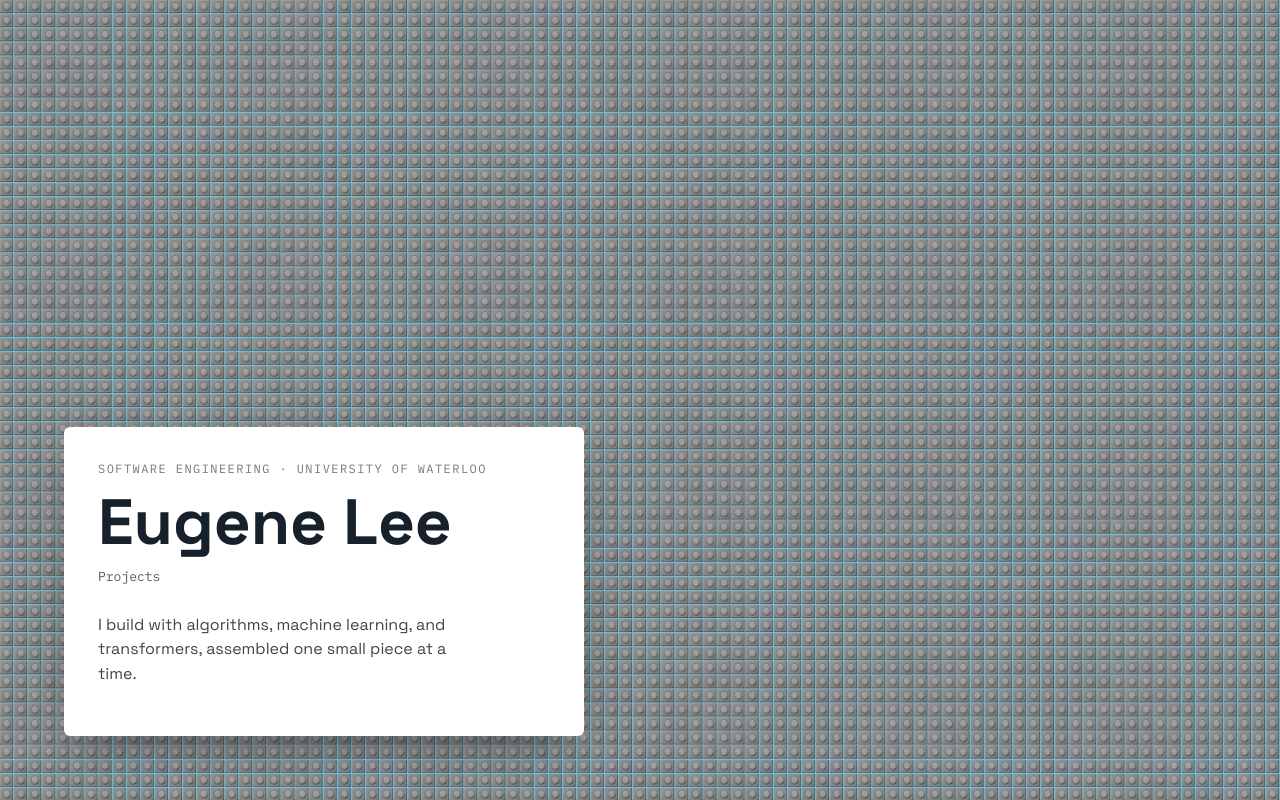
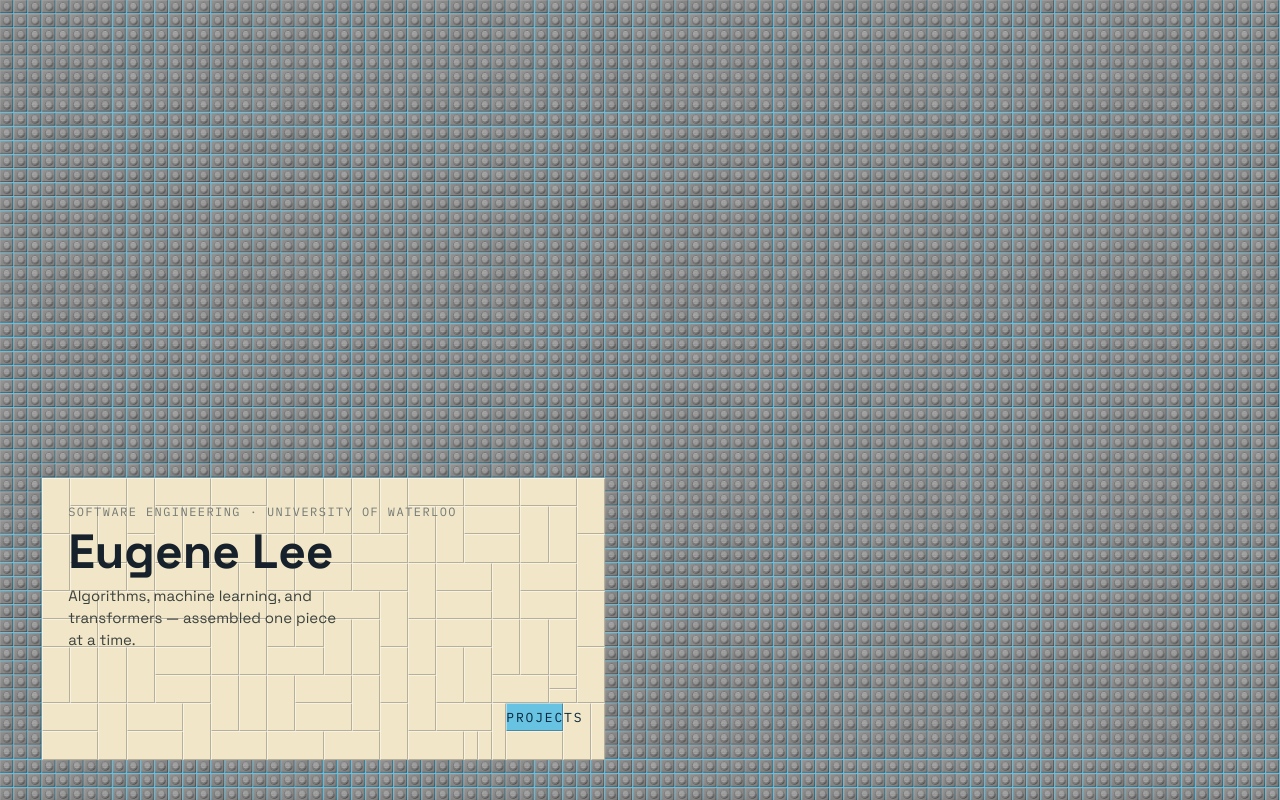
Before and after one commit to eu-lee/portfolio, a React (Vite) app: page / in a window 1280 px wide. Built offline with nearby package versions, Linux system fonts and the light colour scheme.

Commit message:
feat: Nameplate changed to flat plates

```diff
--- a/src/App.jsx
+++ b/src/App.jsx
@@ -2,6 +2,7 @@
 import { filters, projects } from "./data/projects.js";
 import { BrickCanvas } from "./components/BrickCanvas.jsx";
 import { BrickGrid } from "./components/BrickGrid.jsx";
+import { Nameplate } from "./components/Nameplate.jsx";
 import { ProjectCard } from "./components/ProjectCard.jsx";
 import heroBackground from "./assets/backgrounds/bkg.jpg";
 
@@ -14,22 +15,7 @@
   return (
     <section className="hero">
       <BrickCanvas src={heroBackground} />
-      <div className="hero-panel">
-        <p className="eyebrow">Software Engineering · University of Waterloo</p>
-        <h1>Eugene Lee</h1>
-        <nav className="hero-nav" aria-label="Primary navigation">
-          <a href="/projects" onClick={(event) => {
-            event.preventDefault();
-            navigateTo("/projects");
-          }}>
-            Projects
-          </a>
-        </nav>
-        <p>
-          I build with algorithms, machine learning, and transformers, assembled
-          one small piece at a time.
-        </p>
-      </div>
+      <Nameplate onNavigate={navigateTo} />
     </section>
   );
 }
--- a/src/components/BrickCanvas.jsx
+++ b/src/components/BrickCanvas.jsx
@@ -1,5 +1,6 @@
 import { useEffect, useRef } from "react";
 import { mixColor } from "../data/legoColors.js";
+import { studGrid } from "../lib/heroGrid.js";
 
 // Deterministic, position-locked surface variation so the field reads as real
 // plastic rather than flat CGI. Independent of the source image => fine grain.
@@ -189,9 +190,7 @@
         ctx.setTransform(dpr, 0, 0, dpr, 0, 0);
       }
 
-      const columns = Math.max(40, Math.min(112, Math.round(width / 14)));
-      const size = width / columns;
-      const rows = Math.ceil(height / size);
+      const { columns, size, rows } = studGrid(rect.width, rect.height);
 
       // Downsample the source into a columns x rows buffer, cover-fitting it
       // (center crop) so it matches a CSS `background-size: cover` framing.
--- /dev/null
+++ b/src/components/Nameplate.jsx
@@ -0,0 +1,165 @@
+import { useLayoutEffect, useMemo, useRef, useState } from "react";
+import { studGrid } from "../lib/heroGrid.js";
+
+// The nameplate is a procedurally tiled LEGO "plate": the Projects button
+// reserves a 2x4 slab and the rest of the grid is paved edge-to-edge with flat
+// tiles drawn from the footprint set below. Each tile is shaded and seamed like
+// a stud base plate (light top-left catch, dark bottom-right groove), just
+// without the raised stud on top.
+
+const COLS = 40;
+const ROWS = 20;
+
+// Footprints grouped by priority (w = columns, h = rows). At each open cell the
+// packer tries 2x4 first to maximize those, then 1x4, then 1x2, then 1x1 to
+// fill whatever is left. Orientations within a group are tried in random order
+// so the bond pattern doesn't come out perfectly regular.
+const PIECE_GROUPS = [
+  [{ w: 4, h: 2 }, { w: 2, h: 4 }], // 2x4
+  [{ w: 4, h: 1 }, { w: 1, h: 4 }], // 1x4
+  [{ w: 2, h: 1 }, { w: 1, h: 2 }], // 1x2
+  [{ w: 1, h: 1 }] // 1x1
+];
+
+// Every plate is the same white; its color, shading, and seams are all defined
+// in CSS (.tile), kept uniform so a 2x4 slab reads identically to a 1x1.
+
+// 2x4 Projects button, parked in the lower-right of the interior.
+const BUTTON = { r: ROWS - 4, c: COLS - 7, w: 4, h: 2 };
+
+// Cells of clearance from the hero's left/bottom edges when snapping the plate.
+const MARGIN = 3;
+
+// Small deterministic PRNG so the layout is stable across renders.
+function mulberry32(seed) {
+  let a = seed;
+  return function next() {
+    a |= 0;
+    a = (a + 0x6d2b79f5) | 0;
+    let t = Math.imul(a ^ (a >>> 15), 1 | a);
+    t = (t + Math.imul(t ^ (t >>> 7), 61 | t)) ^ t;
+    return ((t ^ (t >>> 14)) >>> 0) / 4294967296;
+  };
+}
+
+function canPlace(occupied, r, c, footprint) {
+  if (c + footprint.w > COLS || r + footprint.h > ROWS) return false;
+  for (let dr = 0; dr < footprint.h; dr += 1) {
+    for (let dc = 0; dc < footprint.w; dc += 1) {
+      if (occupied[(r + dr) * COLS + (c + dc)]) return false;
+    }
+  }
+  return true;
+}
+
+// Greedy by priority: place the first piece that fits, biggest group first, so
+// 2x4s are maximized before falling back to smaller plates.
+function chooseFootprint(occupied, r, c, rng) {
+  for (const group of PIECE_GROUPS) {
+    const ordered = group.length > 1 && rng() < 0.5 ? [group[1], group[0]] : group;
+    for (const footprint of ordered) {
+      if (canPlace(occupied, r, c, footprint)) return footprint;
+    }
+  }
+  return { w: 1, h: 1 };
+}
+
+function buildPlate() {
+  const occupied = new Uint8Array(COLS * ROWS);
+  const tiles = [];
+  const mark = (r, c) => {
+    occupied[r * COLS + c] = 1;
+  };
+
+  // Reserve the button slab so the packer fills around it.
+  for (let dr = 0; dr < BUTTON.h; dr += 1) {
+    for (let dc = 0; dc < BUTTON.w; dc += 1) mark(BUTTON.r + dr, BUTTON.c + dc);
+  }
+
+  // Pave the whole grid, always filling the top-left-most open cell.
+  const rng = mulberry32(0x1234abcd);
+  for (let r = 0; r < ROWS; r += 1) {
+    for (let c = 0; c < COLS; c += 1) {
+      if (occupied[r * COLS + c]) continue;
+      const footprint = chooseFootprint(occupied, r, c, rng);
+      for (let dr = 0; dr < footprint.h; dr += 1) {
+        for (let dc = 0; dc < footprint.w; dc += 1) mark(r + dr, c + dc);
+      }
+      tiles.push({ r, c, w: footprint.w, h: footprint.h });
+    }
+  }
+
+  return tiles;
+}
+
+const area = (tile) => `${tile.r + 1} / ${tile.c + 1} / span ${tile.h} / span ${tile.w}`;
+
+export function Nameplate({ onNavigate }) {
+  const tiles = useMemo(buildPlate, []);
+  const ref = useRef(null);
+  const [box, setBox] = useState(null);
+
+  // Snap the plate onto a COLS x ROWS block of the stud grid behind it: same
+  // cell size, top-left on an exact cell boundary, anchored near bottom-left.
+  useLayoutEffect(() => {
+    const hero = ref.current?.parentElement;
+    if (!hero) return undefined;
+
+    const measure = () => {
+      const rect = hero.getBoundingClientRect();
+      const { columns, rows, size } = studGrid(rect.width, rect.height);
+      const col = Math.max(0, Math.min(MARGIN, columns - COLS));
+      const row = Math.max(0, rows - ROWS - MARGIN);
+      setBox({
+        left: col * size,
+        top: row * size,
+        width: COLS * size,
+        height: ROWS * size
+      });
+    };
+
+    measure();
+    const observer = new ResizeObserver(measure);
+    observer.observe(hero);
+    return () => observer.disconnect();
+  }, []);
+
+  return (
+    <div
+      className="nameplate"
+      ref={ref}
+      style={
+        box
+          ? { left: `${box.left}px`, top: `${box.top}px`, width: `${box.width}px`, height: `${box.height}px` }
+          : { visibility: "hidden" }
+      }
+    >
+      {tiles.map((tile) => (
+        <span
+          className="tile"
+          key={`${tile.r}-${tile.c}`}
+          style={{ gridArea: area(tile) }}
+          aria-hidden="true"
+        />
+      ))}
+
+      <a
+        className="tile-button"
+        style={{ gridArea: area(BUTTON) }}
+        href="/projects"
+        onClick={(event) => {
+          event.preventDefault();
+          onNavigate("/projects");
+        }}
+      >
+        Projects
+      </a>
+
+      <div className="nameplate-text">
+        <p className="eyebrow">Software Engineering · University of Waterloo</p>
+        <h1>Eugene Lee</h1>
+        <p>Algorithms, machine learning, and transformers — assembled one piece at a time.</p>
+      </div>
+    </div>
+  );
+}
--- /dev/null
+++ b/src/lib/heroGrid.js
@@ -0,0 +1,11 @@
+// Single source of truth for the hero stud grid. BrickCanvas renders the studs
+// on this grid, and Nameplate snaps its tile plate onto the exact same cells —
+// both must derive their layout from here so they stay aligned.
+export function studGrid(width, height) {
+  const w = Math.ceil(width);
+  const h = Math.ceil(height);
+  const columns = Math.max(40, Math.min(112, Math.round(w / 14)));
+  const size = w / columns;
+  const rows = Math.ceil(h / size);
+  return { columns, rows, size };
+}
--- a/src/styles.css
+++ b/src/styles.css
@@ -62,16 +62,81 @@
   height: 100%;
 }
 
-.hero-panel {
+/* Tiled LEGO nameplate: a grid of flat tiles paved edge-to-edge. Seams are
+   drawn per tile (light top-left edge, dark bottom-right groove) the same way
+   the stud field shades its base plates, rather than via a grid gap. Tiles, the
+   Projects button, and the text overlay all sit on the same 40x20 grid. */
+.nameplate {
   position: absolute;
-  left: clamp(18px, 5vw, 72px);
-  bottom: clamp(26px, 8vh, 84px);
-  width: min(520px, calc(100vw - 36px));
-  overflow: hidden;
-  border-radius: 6px;
-  padding: clamp(24px, 4vw, 34px);
-  background: #fff;
-  box-shadow: 0 16px 44px -18px rgba(0, 0, 0, .56);
+  /* left / top / width / height are set inline so the plate snaps onto an exact
+     40x20 block of the stud grid behind it. */
+  display: grid;
+  grid-template-columns: repeat(40, 1fr);
+  grid-template-rows: repeat(20, 1fr);
+  background: #d8c79d;
+}
+
+/* Flat tile: one uniform white. The seam is a fixed 1px directional edge —
+   light catch top/left, dark groove bottom/right — drawn with inset shadows so
+   it stays identical on every tile regardless of footprint (no tile-spanning
+   gradient that would make larger plates look more 3D). */
+.tile {
+  background: #f1e6c8;
+  box-shadow:
+    inset 1px 1px 0 rgba(255, 255, 255, .5),
+    inset -1px -1px 0 rgba(0, 0, 0, .24);
+  pointer-events: none;
+}
+
+/* The Projects button, rendered as a 2x4 azure slab tile with the same seam. */
+.tile-button {
+  position: relative;
+  z-index: 2;
+  display: grid;
+  place-items: center;
+  background: var(--azure);
+  box-shadow:
+    inset 1px 1px 0 rgba(255, 255, 255, .45),
+    inset -1px -1px 0 rgba(0, 0, 0, .3);
+  color: #08263c;
+  cursor: pointer;
+  font-family: "IBM Plex Mono", monospace;
+  font-size: clamp(10px, 1.4vw, 13px);
+  letter-spacing: .14em;
+  text-transform: uppercase;
+  transition: filter .2s ease;
+}
+
+.tile-button:hover,
+.tile-button:focus-visible {
+  filter: brightness(1.08);
+}
+
+/* Text printed over the tiled surface. */
+.nameplate-text {
+  grid-area: 1 / 1 / -1 / -1;
+  z-index: 3;
+  align-self: start;
+  padding: clamp(16px, 3.4vw, 26px);
+  pointer-events: none;
+}
+
+.nameplate-text .eyebrow {
+  margin-bottom: 10px;
+}
+
+.nameplate-text h1 {
+  margin-bottom: 10px;
+  font-size: clamp(30px, 5.4vw, 48px);
+  line-height: .96;
+  color: var(--ink);
+}
+
+.nameplate-text p:not(.eyebrow) {
+  max-width: 28ch;
+  color: #3b423d;
+  font-size: clamp(12px, 1.5vw, 15px);
+  line-height: 1.45;
 }
 
 .eyebrow {
```
Also changed, not shown: src/assets/backgrounds/bkg2.jpg (added).
